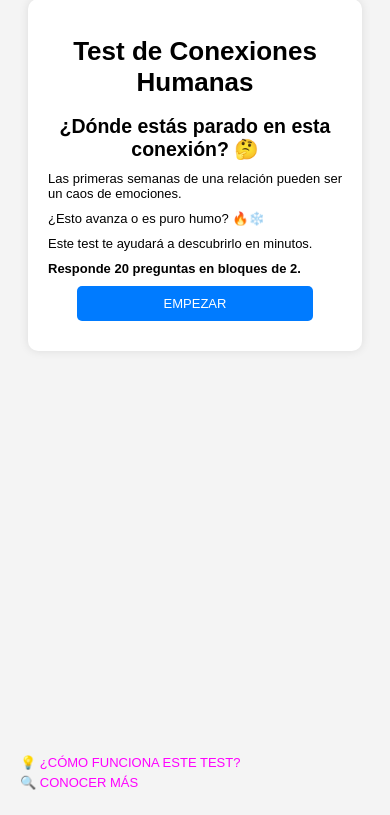
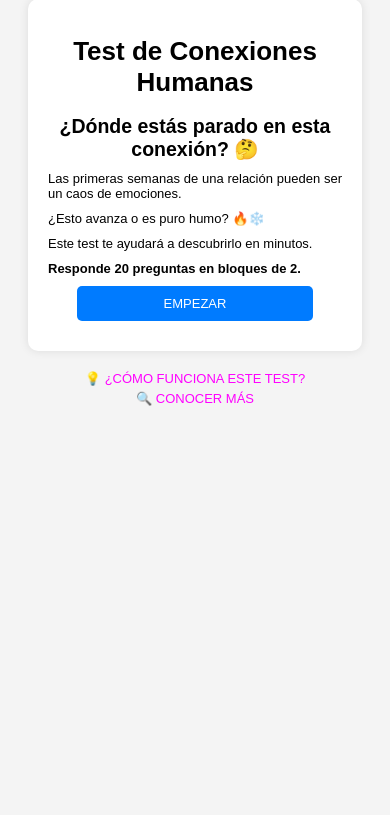
Before and after one commit to redbels/flask-testconexiones, a Flask app: page / in a window 390 px wide. Shown: the part 29-844 px from the top of the page. Run offline with Flask 3, Linux system fonts and the light colour scheme.

Commit message:
styles.css

```diff
--- a/static/styles.css
+++ b/static/styles.css
@@ -110,7 +110,7 @@ button.selected {
   margin-top: 10px;
 }
 
-/* Estilos para el footer con los links en la esquina inferior izquierda */
+/* Estilos para el footer con los links en la esquina inferior izquierda para pantallas grandes */
 #footer-links {
   position: fixed;
   bottom: 20px;
@@ -130,3 +130,12 @@ button.selected {
 #footer-links a:hover {
   text-decoration: underline;
 }
+
+/* Para pantallas móviles: los links se muestran al final del contenido */
+@media (max-width: 600px) {
+  #footer-links {
+    position: static;
+    margin-top: 20px;
+    text-align: center;
+  }
+}
```
